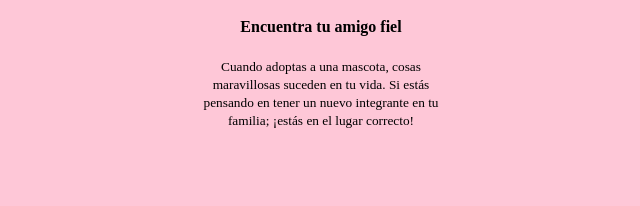
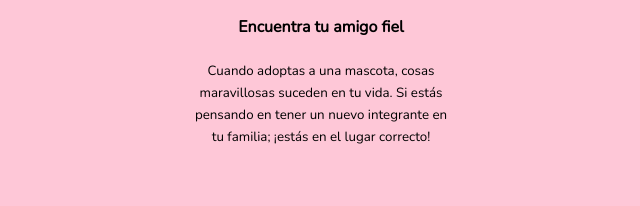
Before and after one commit to Thelimon/AdoptionApp, a plain HTML site: page index.html in a window 1280 px wide. Shown: the part 409-615 px from the top of the page, without its empty margins (319-959 px from the left). Drawn offline with nearby package versions, Linux system fonts and the light colour scheme.

Commit message:
Adding Nunito font && fixing some padding

```diff
--- a/assets/styles/components/_index.scss
+++ b/assets/styles/components/_index.scss
@@ -4,17 +4,17 @@ body{
   justify-content: center;
 
   #container_landing{
+    margin-top: 1rem;
     display: flex;
     flex-direction: column;
     justify-content: center;
     align-items: center;
-
+    div{
+      padding-bottom: 4rem;
+    }
     div, img{
       text-align: center;
       @include first-mobile-margin;
-    }
-    div{
-      padding-bottom: 4rem;
     }
     button{
       margin-top: 1rem;
--- a/assets/styles/modules/_app.scss
+++ b/assets/styles/modules/_app.scss
@@ -7,4 +7,5 @@ html body {
   height: 100vh;
   text-decoration: none;
   text-rendering: optimizeLegibility;
+
 }
--- a/assets/styles/modules/_typography.scss
+++ b/assets/styles/modules/_typography.scss
@@ -0,0 +1,2 @@
+@import url('https://fonts.googleapis.com/css2?family=Nunito:wght@200&display=swap');
+html{font-family: Nunito, serif}
```
Also changed, not shown: assets/styles/styles.css, 1 other file.
